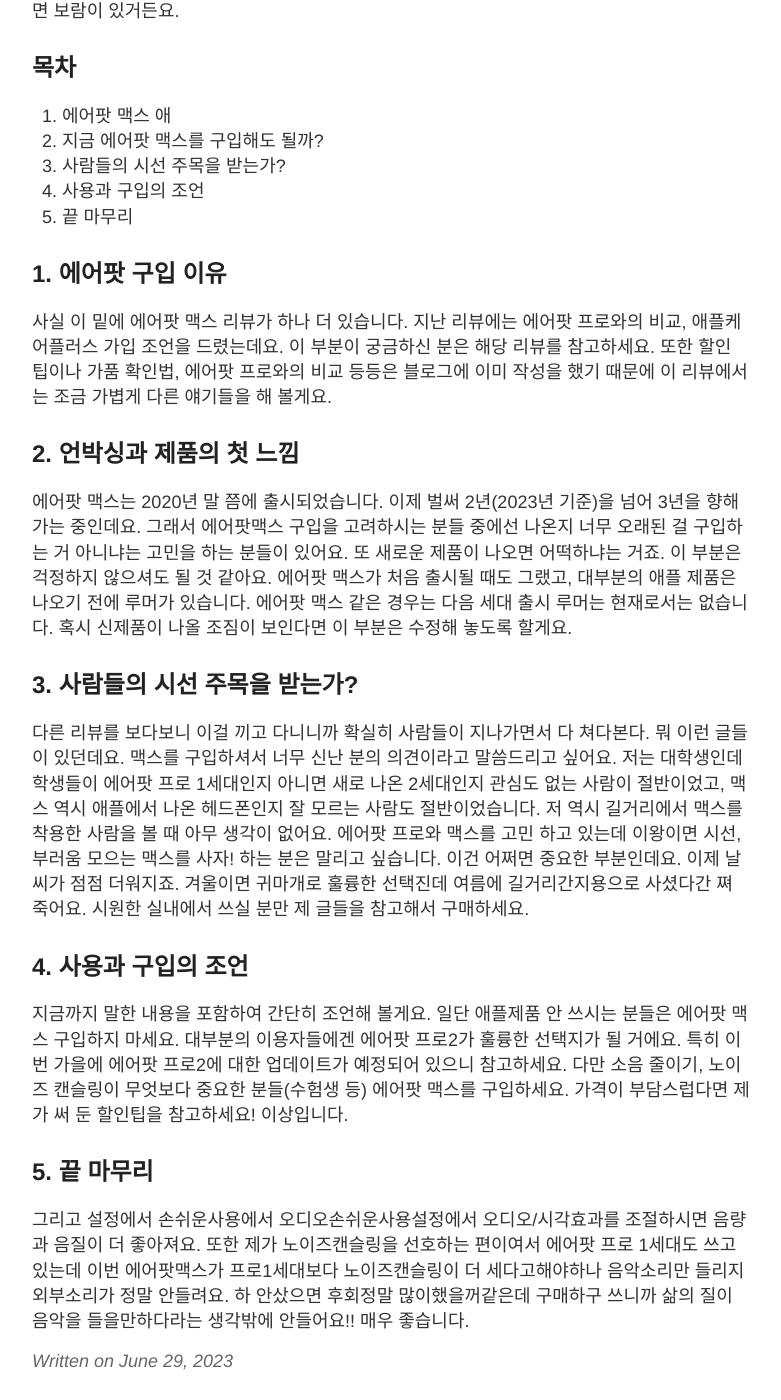
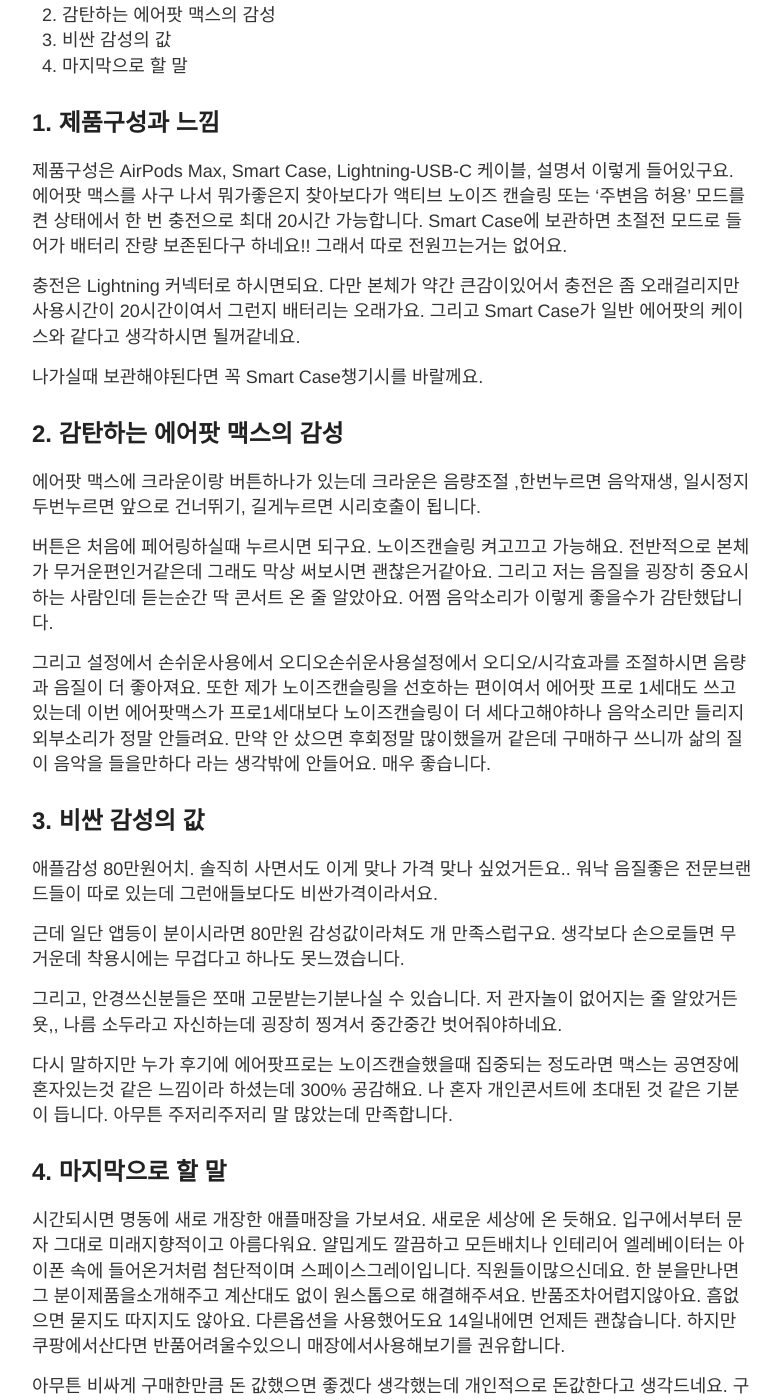
Before and after one commit to repo6/repo6.github.io, a Jekyll site: the page built from _posts/2023-06-29-31.md, in a window 1280 px wide and 1400 px high, scrolled down 354 px. Shown: the whole window, without its empty margins (248-1029 px from the left). Built offline with Jekyll 4.4.1, drawn with Linux system fonts in a browser that asks for light colours; some of the changed text lies outside the part shown.

Commit message:
add post

```diff
--- a/_posts/2023-06-29-31.md
+++ b/_posts/2023-06-29-31.md
@@ -1,65 +1,72 @@
 ---
 layout: post
-title:  비싸지만 사용하면 시선집중. 아이팟 맥스 느낌
+title:  생각보다 놀라운 아이팟 맥스
 ---
 
-에어팟 맥스에 관한 가벼운 설명!
-이번 내용 작성전에 일반 에어팟, 애플워치, 아이폰, 아이패드, 맥북에서부터 맥세이프보조배터리 등 액세서리까지 다양한 애플 기계에 대해서 리뷰를 남겨왔고, 할인 팁이나 가품 확인 방법 등은 블로그에 글을 썼었는데, 에어팟 프로와 맥스의 차이에 대해서 글을 썼더니 쿠팡에도 리뷰를 남겨달라는 댓글들이 있어서 에어팟 맥스 리뷰를 남기러 왔습니다. 솔직하고 자세히 설명해 드릴테니 도움이 되셨다면 좋아요 한 번 눌러주세요! 쌓여가는 좋아요를 보면 보람이 있거든요.
+에어팟맥스가 이정도였어?
 
 
 <h2>목차</h2>
-1. 에어팟 맥스 애
-2. 지금 에어팟 맥스를 구입해도 될까?
-3. 사람들의 시선 주목을 받는가?
-4. 사용과 구입의 조언
-5. 끝 마무리
+1. 제품구성과 충전방
+2. 감탄하는 에어팟 맥스의 감성
+3. 비싼 감성의 값
+4. 마지막으로 할 말
 
 
 
-<h2>1. 에어팟 구입 이유</h2>
-사실 이 밑에 에어팟 맥스 리뷰가 하나 더 있습니다. 지난 리뷰에는 에어팟 프로와의 비교, 애플케어플러스 가입 조언을 드렸는데요.
-이 부분이 궁금하신 분은 해당 리뷰를 참고하세요.
-또한 할인 팁이나 가품 확인법, 에어팟 프로와의 비교 등등은 블로그에 이미 작성을 했기 때문에 이 리뷰에서는 조금 가볍게 다른 얘기들을 해 볼게요.
+<h2>1. 제품구성과 느낌</h2>
+제품구성은 AirPods Max, Smart Case, Lightning-USB-C 케이블, 설명서 이렇게 들어있구요.
+에어팟 맥스를 사구 나서 뭐가좋은지 찾아보다가 액티브 노이즈 캔슬링 또는 ‘주변음 허용’ 모드를 켠 상태에서 한 번 충전으로 최대 20시간 가능합니다.
+Smart Case에 보관하면 초절전 모드로 들어가 배터리 잔량 보존된다구 하네요!! 그래서 따로 전원끄는거는 없어요.
+
+충전은 Lightning 커넥터로 하시면되요.
+다만 본체가 약간 큰감이있어서 충전은 좀 오래걸리지만 사용시간이 20시간이여서 그런지 배터리는 오래가요.
+그리고 Smart Case가 일반 에어팟의 케이스와 같다고 생각하시면 될꺼같네요.
+
+나가실때 보관해야된다면 꼭 Smart Case챙기시를 바랄께요.
 
 
 
-<h2>2. 언박싱과 제품의 첫 느낌</h2>
-에어팟 맥스는 2020년 말 쯤에 출시되었습니다.
-이제 벌써 2년(2023년 기준)을 넘어 3년을 향해 가는 중인데요.
-그래서 에어팟맥스 구입을 고려하시는 분들 중에선 나온지 너무 오래된 걸 구입하는 거 아니냐는 고민을 하는 분들이 있어요.
-또 새로운 제품이 나오면 어떡하냐는 거죠.
-이 부분은 걱정하지 않으셔도 될 것 같아요. 에어팟 맥스가 처음 출시될 때도 그랬고, 대부분의 애플 제품은 나오기 전에 루머가 있습니다.
-에어팟 맥스 같은 경우는 다음 세대 출시 루머는 현재로서는 없습니다.
-혹시 신제품이 나올 조짐이 보인다면 이 부분은 수정해 놓도록 할게요.
+<h2>2. 감탄하는 에어팟 맥스의 감성</h2>
+에어팟 맥스에 크라운이랑 버튼하나가 있는데 크라운은 음량조절 ,한번누르면 음악재생, 일시정지 두번누르면 앞으로 건너뛰기, 길게누르면 시리호출이 됩니다.
+
+버튼은 처음에 페어링하실때 누르시면 되구요. 노이즈캔슬링 켜고끄고 가능해요.
+전반적으로 본체가 무거운편인거같은데 그래도 막상 써보시면 괜찮은거같아요.
+그리고 저는 음질을 굉장히 중요시 하는 사람인데 듣는순간 딱 콘서트 온 줄 알았아요.
+어쩜 음악소리가 이렇게 좋을수가 감탄했답니다.
+
+그리고 설정에서 손쉬운사용에서 오디오손쉬운사용설정에서 오디오/시각효과를 조절하시면 음량과 음질이 더 좋아져요.
+또한 제가 노이즈캔슬링을 선호하는 편이여서 에어팟 프로 1세대도 쓰고있는데 이번 에어팟맥스가 프로1세대보다 노이즈캔슬링이 더 세다고해야하나 음악소리만 들리지 외부소리가 정말 안들려요.
+만약 안 샀으면 후회정말 많이했을꺼 같은데 구매하구 쓰니까 삶의 질이 음악을 들을만하다 라는 생각밖에 안들어요.
+매우 좋습니다.
 
 
 
-<h2>3. 사람들의 시선 주목을 받는가?</h2>
-다른 리뷰를 보다보니 이걸 끼고 다니니까 확실히 사람들이 지나가면서 다 쳐다본다.
-뭐 이런 글들이 있던데요.
-맥스를 구입하셔서 너무 신난 분의 의견이라고 말씀드리고 싶어요.
-저는 대학생인데 학생들이 에어팟 프로 1세대인지 아니면 새로 나온 2세대인지 관심도 없는 사람이 절반이었고, 맥스 역시 애플에서 나온 헤드폰인지 잘 모르는 사람도 절반이었습니다.
-저 역시 길거리에서 맥스를 착용한 사람을 볼 때 아무 생각이 없어요.
-에어팟 프로와 맥스를 고민 하고 있는데 이왕이면 시선, 부러움 모으는 맥스를 사자!
-하는 분은 말리고 싶습니다. 이건 어쩌면 중요한 부분인데요.
-이제 날씨가 점점 더워지죠.
-겨울이면 귀마개로 훌륭한 선택진데 여름에 길거리간지용으로 사셨다간 쪄 죽어요.
-시원한 실내에서 쓰실 분만 제 글들을 참고해서 구매하세요.
+<h2>3. 비싼 감성의 값</h2>
+애플감성 80만원어치.
+솔직히 사면서도 이게 맞나 가격 맞나 싶었거든요..
+워낙 음질좋은 전문브랜드들이 따로 있는데 그런애들보다도 비싼가격이라서요.
+
+근데 일단 앱등이 분이시라면 80만원 감성값이라쳐도 개 만족스럽구요.
+생각보다 손으로들면 무거운데 착용시에는 무겁다고 하나도 못느꼈습니다.
+
+그리고, 안경쓰신분들은 쪼매 고문받는기분나실 수 있습니다.
+저 관자놀이 없어지는 줄 알았거든욧,, 나름 소두라고 자신하는데 굉장히 찡겨서 중간중간 벗어줘야하네요.
+
+다시 말하지만 누가 후기에 에어팟프로는 노이즈캔슬했을때 집중되는 정도라면 맥스는 공연장에 혼자있는것 같은 느낌이라 하셨는데 300% 공감해요.
+나 혼자 개인콘서트에 초대된 것 같은 기분이 듭니다.
+아무튼 주저리주저리 말 많았는데 만족합니다.
 
 
 
-<h2>4. 사용과 구입의 조언</h2>
-지금까지 말한 내용을 포함하여 간단히 조언해 볼게요.
-일단 애플제품 안 쓰시는 분들은 에어팟 맥스 구입하지 마세요.
-대부분의 이용자들에겐 에어팟 프로2가 훌륭한 선택지가 될 거에요.
-특히 이번 가을에 에어팟 프로2에 대한 업데이트가 예정되어 있으니 참고하세요.
-다만 소음 줄이기, 노이즈 캔슬링이 무엇보다 중요한 분들(수험생 등) 에어팟 맥스를 구입하세요.
-가격이 부담스럽다면 제가 써 둔 할인팁을 참고하세요! 이상입니다.
+<h2>4. 마지막으로 할 말</h2>
+시간되시면 명동에 새로 개장한 애플매장을 가보셔요.
+새로운 세상에 온 듯해요.
+입구에서부터 문자 그대로 미래지향적이고 아름다워요. 얄밉게도 깔끔하고 모든배치나 인테리어 엘레베이터는 아이폰 속에 들어온거처럼 첨단적이며 스페이스그레이입니다.
+직원들이많으신데요. 한 분을만나면 그 분이제품을소개해주고 계산대도 없이 원스톱으로 해결해주셔요.
+반품조차어렵지않아요. 흠없으면 묻지도 따지지도 않아요.
+다른옵션을 사용했어도요 14일내에면 언제든 괜찮습니다.
+하지만 쿠팡에서산다면 반품어려울수있으니 매장에서사용해보기를 권유합니다.
 
-
-
-<h2>5. 끝 마무리</h2>
-그리고 설정에서 손쉬운사용에서 오디오손쉬운사용설정에서 오디오/시각효과를 조절하시면 음량과 음질이 더
-좋아져요.
-또한 제가 노이즈캔슬링을 선호하는 편이여서 에어팟 프로 1세대도 쓰고있는데 이번 에어팟맥스가 프로1세대보다 노이즈캔슬링이 더 세다고해야하나 음악소리만 들리지 외부소리가 정말 안들려요.
-하 안샀으면 후회정말 많이했을꺼같은데 구매하구 쓰니까 삶의 질이 음악을 들을만하다라는 생각밖에 안들어요!! 매우 좋습니다.
+아무튼 비싸게 구매한만큼 돈 값했으면 좋겠다 생각했는데 개인적으로 돈값한다고 생각드네요.
+구매 고려중이신분들께 추천드립니다.
```
Also changed, not shown: _posts/2023-06-29-30.md (+2 -2 lines).
